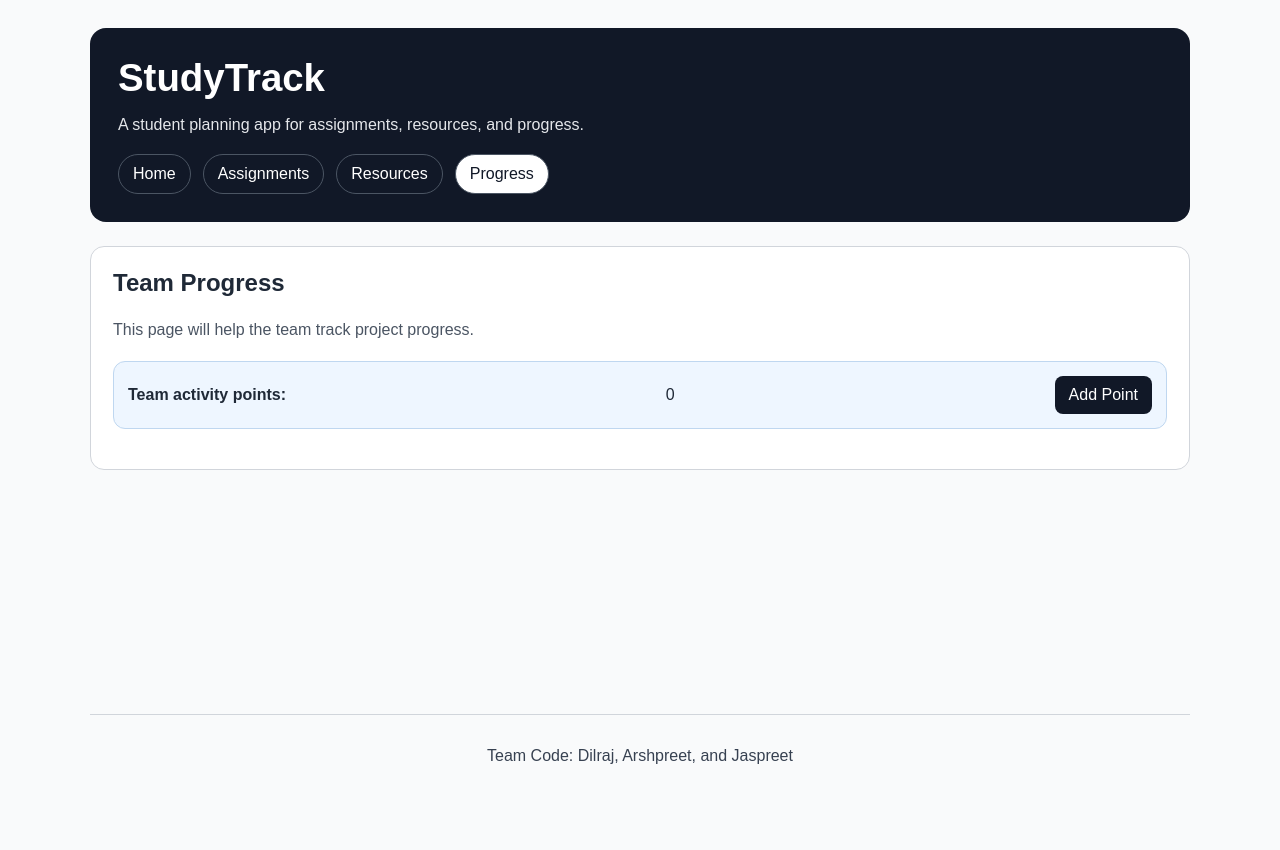
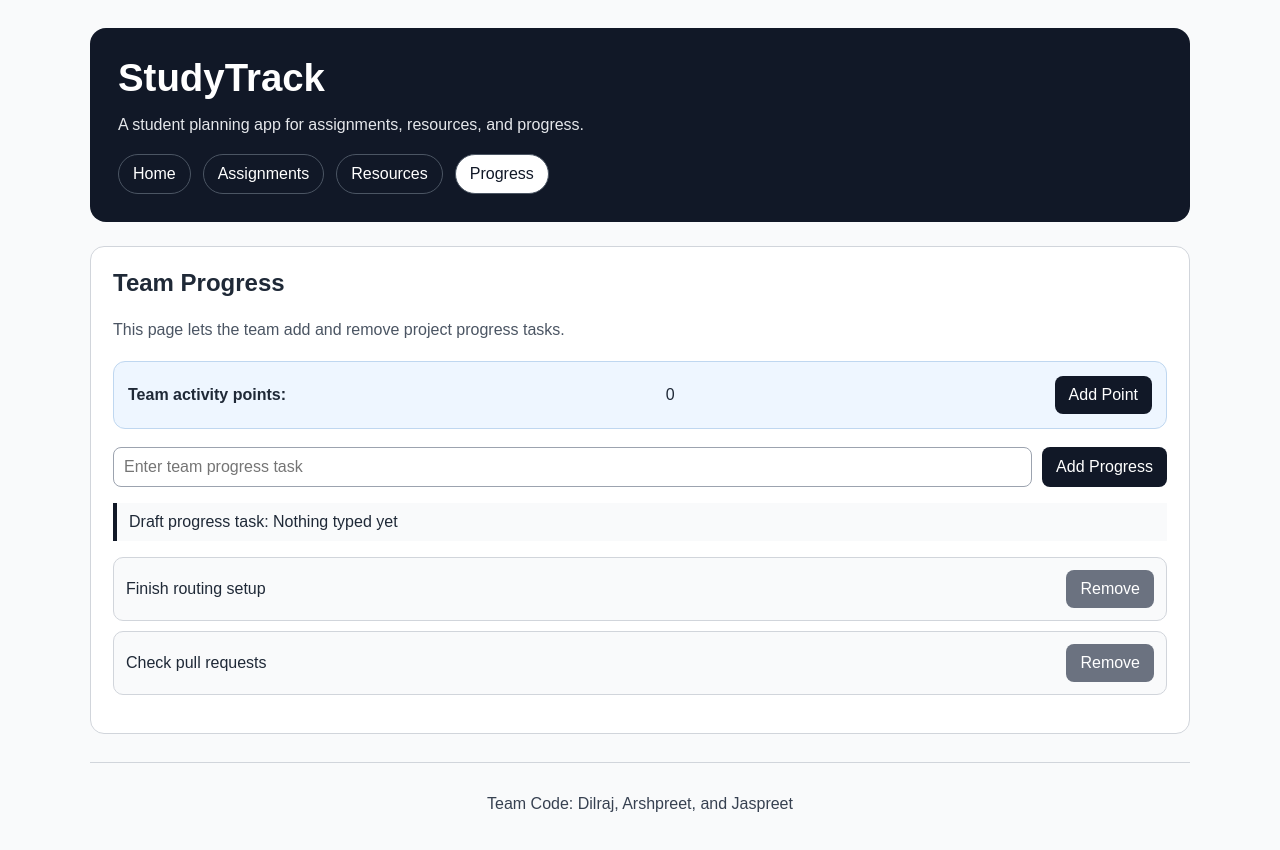
Before and after one commit to akaur115/studytrack-project, a React (Vite) app: page /progress in a window 1280 px wide. Shown: the top 850 px of the page. Before the commit the page ends 809 px from the top, so only its background shows below. Built offline with nearby package versions, Linux system fonts and the light colour scheme.

Commit message:
Create team progress feature page.

```diff
--- /dev/null
+++ b/src/components/forms/ProgressForm.tsx
@@ -0,0 +1,39 @@
+import { createElement, type ChangeEvent } from "react";
+
+type ProgressFormProps = {
+  newProgress: string;
+  setNewProgress: (value: string) => void;
+  addProgress: () => void;
+};
+
+function ProgressForm({
+  newProgress,
+  setNewProgress,
+  addProgress,
+}: ProgressFormProps) {
+  function handleChange(event: ChangeEvent<HTMLInputElement>) {
+    setNewProgress(event.currentTarget.value);
+  }
+
+  return createElement(
+    "div",
+    { className: "form-row" },
+    createElement("input", {
+      type: "text",
+      value: newProgress,
+      onChange: handleChange,
+      placeholder: "Enter team progress task",
+      "aria-label": "Team progress task",
+    }),
+    createElement(
+      "button",
+      {
+        type: "button",
+        onClick: addProgress,
+      },
+      "Add Progress"
+    )
+  );
+}
+
+export default ProgressForm;
--- a/src/pages/progress/ProgressPage.tsx
+++ b/src/pages/progress/ProgressPage.tsx
@@ -1,4 +1,5 @@
-import type { Dispatch, SetStateAction } from "react";
+import { useState, type Dispatch, type SetStateAction } from "react";
+import ProgressForm from "../../components/forms/ProgressForm";
 
 type ProgressPageProps = {
   teamPoints: number;
@@ -6,11 +7,38 @@ type ProgressPageProps = {
 };
 
 function ProgressPage({ teamPoints, setTeamPoints }: ProgressPageProps) {
+  const [newProgress, setNewProgress] = useState("");
+  const [progressItems, setProgressItems] = useState([
+    { id: 1, task: "Finish routing setup" },
+    { id: 2, task: "Check pull requests" },
+  ]);
+
+  function addProgress() {
+    if (newProgress.trim() === "") {
+      return;
+    }
+
+    const nextProgress = {
+      id: Date.now(),
+      task: newProgress,
+    };
+
+    setProgressItems([...progressItems, nextProgress]);
+    setNewProgress("");
+    setTeamPoints((points) => points + 1);
+  }
+
+  function removeProgress(id: number) {
+    setProgressItems(progressItems.filter((item) => item.id !== id));
+    setTeamPoints((points) => points + 1);
+  }
+
   return (
     <section className="page-card">
       <h2>Team Progress</h2>
+
       <p className="page-description">
-        This page will help the team track project progress.
+        This page lets the team add and remove project progress tasks.
       </p>
 
       <div className="shared-box">
@@ -20,6 +48,31 @@ function ProgressPage({ teamPoints, setTeamPoints }: ProgressPageProps) {
           Add Point
         </button>
       </div>
+
+      <ProgressForm
+        newProgress={newProgress}
+        setNewProgress={setNewProgress}
+        addProgress={addProgress}
+      />
+
+      <p className="preview-text">
+        Draft progress task: {newProgress || "Nothing typed yet"}
+      </p>
+
+      <ul className="item-list">
+        {progressItems.map((item) => (
+          <li key={item.id}>
+            <span>{item.task}</span>
+            <button
+              type="button"
+              className="remove-button"
+              onClick={() => removeProgress(item.id)}
+            >
+              Remove
+            </button>
+          </li>
+        ))}
+      </ul>
     </section>
   );
 }
```
Also changed, not shown: 1 other file (tests, documents, lock files or other folders).
